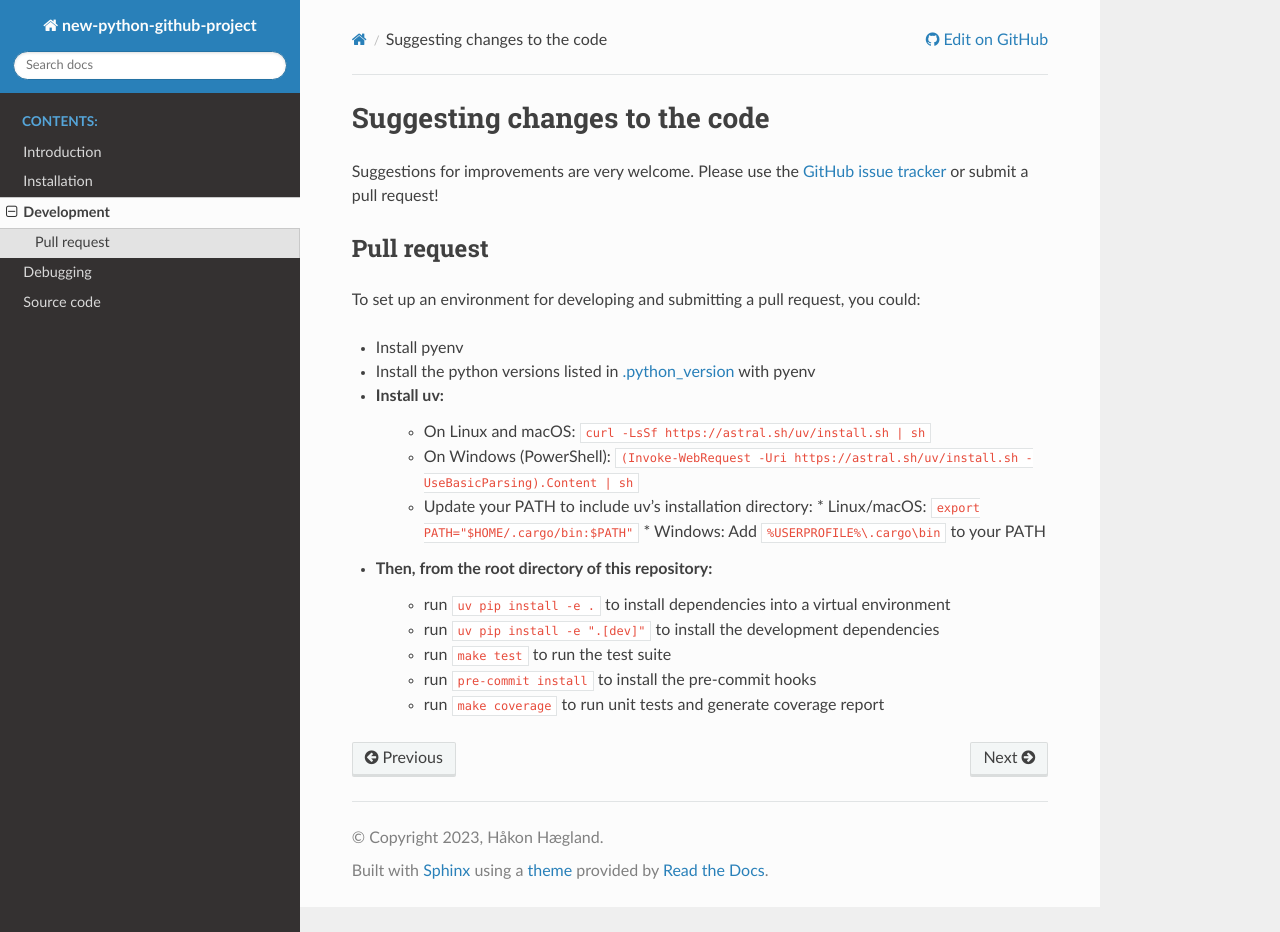
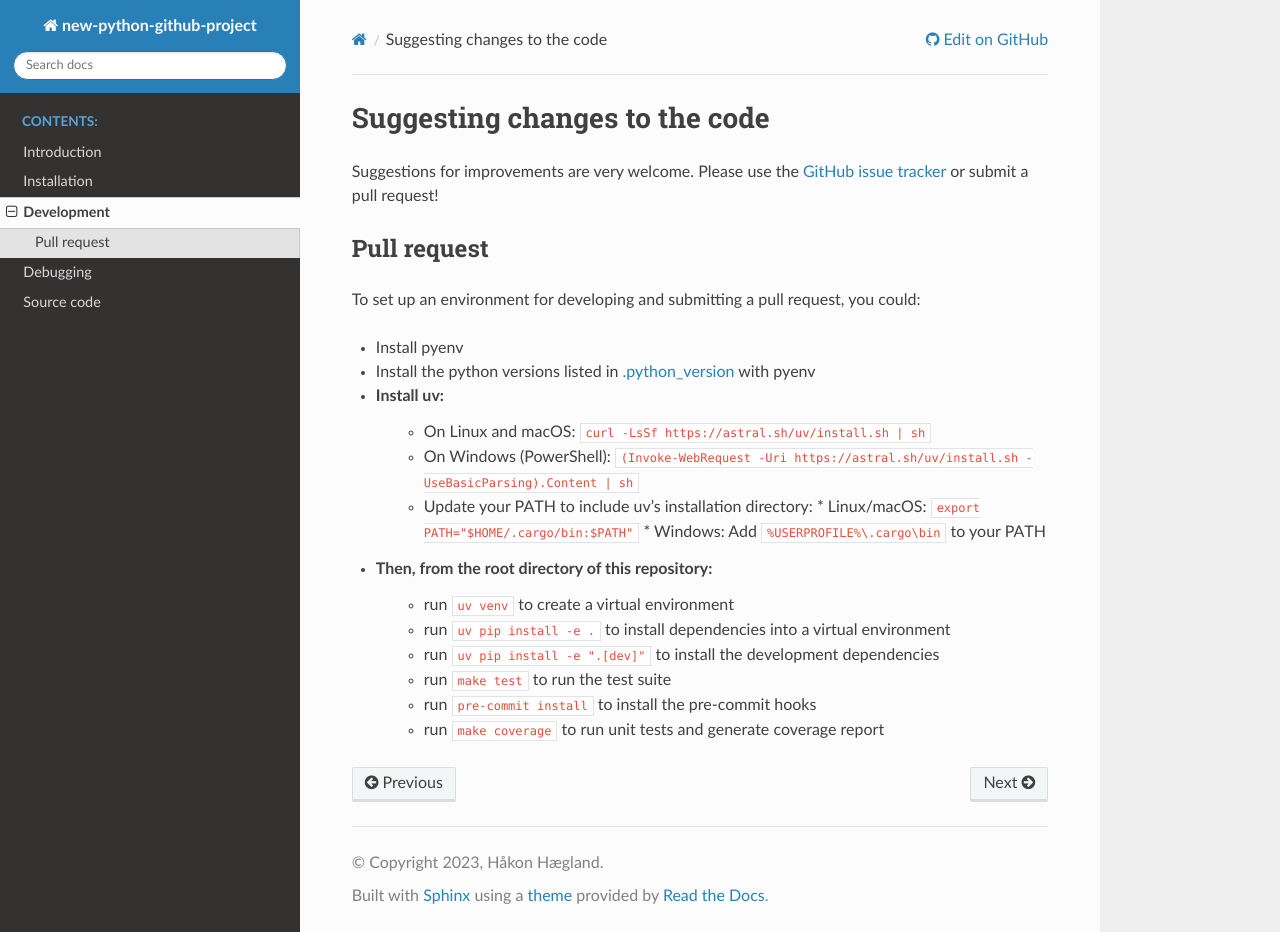
Before and after one commit to hakonhagland/new-python-github-project, a Sphinx documentation site: the page built from docs/development.rst, in a window 1280 px wide and 932 px high. Built offline with Sphinx 7.4.7 and the Read the Docs theme 3.1.0, drawn with Linux system fonts in a browser that asks for light colours; pages that are not in the unit, such as notebooks, are missing from menus.

Commit message:
Fix uv install problem

```diff
--- a/docs/development.rst
+++ b/docs/development.rst
@@ -21,6 +21,7 @@ To set up an environment for developing and submitting a pull request, you could
      * Windows: Add ``%USERPROFILE%\.cargo\bin`` to your PATH
 
 * Then, from the root directory of this repository:
+   * run ``uv venv`` to create a virtual environment
    * run ``uv pip install -e .`` to install dependencies into a virtual environment
    * run ``uv pip install -e ".[dev]"`` to install the development dependencies
    * run ``make test`` to run the test suite
```
Also changed, not shown: 4 other files.
